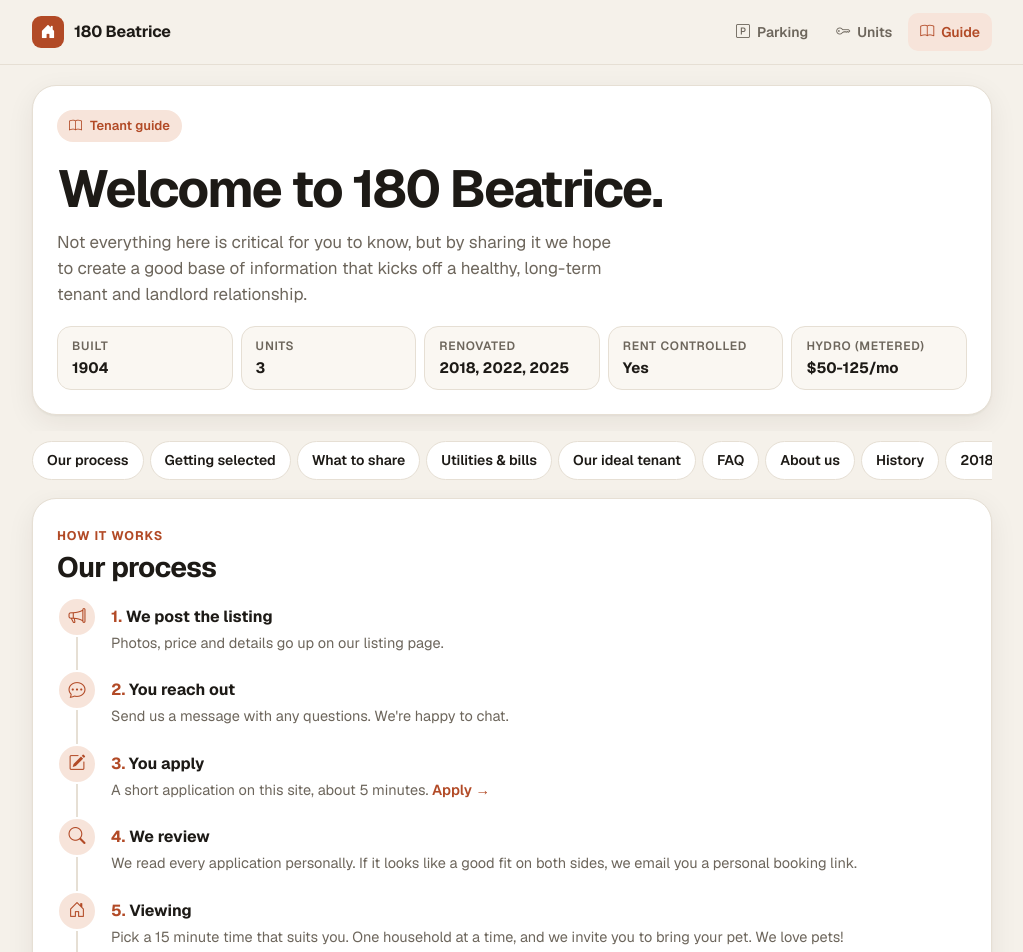
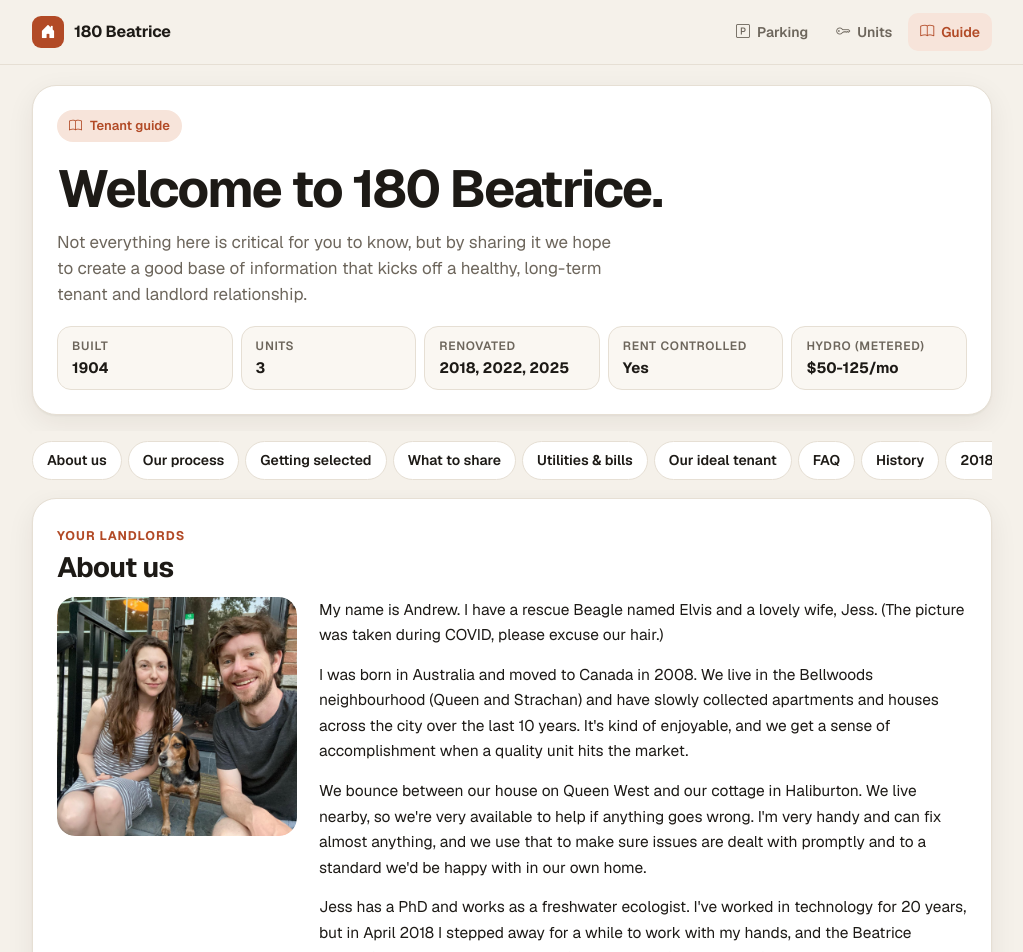
Before and after one commit to ndroo/parking, a Next.js app: page /guide in a window 1280 px wide. Shown: the top 952 px of the page, without its empty margins (128-1151 px from the left). Built offline with nearby package versions, Linux system fonts and the light colour scheme; no server answers.

Commit message:
Guide: move About us to the top
Co-Authored-By: Claude Fable 5.1 <noreply@anthropic.com>

```diff
--- a/src/app/guide/page.tsx
+++ b/src/app/guide/page.tsx
@@ -13,13 +13,13 @@ export const metadata: Metadata = {
 };
 
 const SECTIONS = [
+  { id: "about", label: "About us" },
   { id: "process", label: "Our process" },
   { id: "selected", label: "Getting selected" },
   { id: "documents", label: "What to share" },
   { id: "utilities", label: "Utilities & bills" },
   { id: "ideal", label: "Our ideal tenant" },
   { id: "faq", label: "FAQ" },
-  { id: "about", label: "About us" },
   { id: "history", label: "History" },
   { id: "reno-2018", label: "2018-19 renovation" },
   { id: "reno-2022", label: "2022-23 basement" },
@@ -67,6 +67,15 @@ export default async function GuidePage() {
         <nav className={g.toc} aria-label="Guide sections">
           {SECTIONS.map(x => <a key={x.id} href={`#${x.id}`}>{x.label}</a>)}
         </nav>
+
+        <section id="about" className={`${s.section} ${g.block}`}>
+          <span className={g.kicker}>Your landlords</span>
+          <h2 className={g.h2}>About us</h2>
+          <div className={g.about}>
+            <ZoomImage photo={GUIDE.about.photo} />
+            <div>{GUIDE.about.paragraphs.map(t => <p key={t} className={g.p}>{t}</p>)}</div>
+          </div>
+        </section>
 
         <section id="process" className={`${s.section} ${g.block}`}>
           <span className={g.kicker}>How it works</span>
@@ -166,15 +175,6 @@ export default async function GuidePage() {
           </div>
         </section>
 
-        <section id="about" className={`${s.section} ${g.block}`}>
-          <span className={g.kicker}>Your landlords</span>
-          <h2 className={g.h2}>About us</h2>
-          <div className={g.about}>
-            <ZoomImage photo={GUIDE.about.photo} />
-            <div>{GUIDE.about.paragraphs.map(t => <p key={t} className={g.p}>{t}</p>)}</div>
-          </div>
-        </section>
-
         <section id="history" className={`${s.section} ${g.block}`}>
           <span className={g.kicker}>Since 1904</span>
           <h2 className={g.h2}>History of the house</h2>
```
